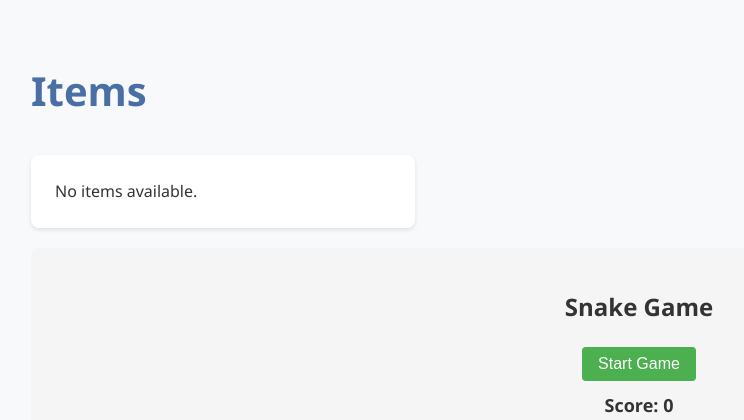
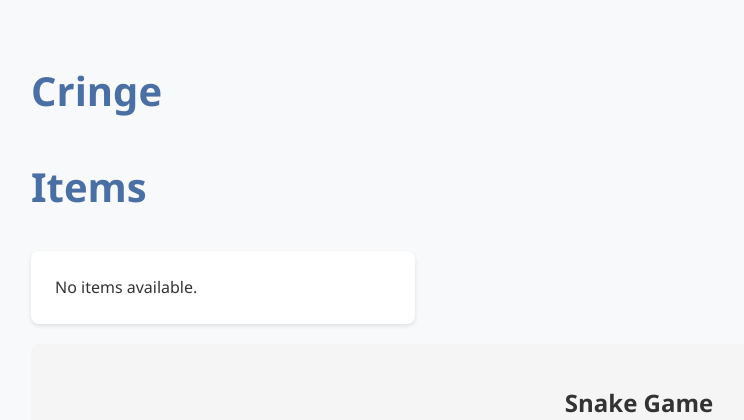
Before and after one commit to Mobius55/Testing, a Django app: page / in a window 1280 px wide. Shown: the top 420 px of the page, without its empty margins (1-745 px from the left). Run offline with Django 5.2, Linux system fonts and the light colour scheme; data that the repository does not hold is empty.

Commit message:
cringe commit

```diff
--- a/myproject/myapp/templates/myapp/item_list.html
+++ b/myproject/myapp/templates/myapp/item_list.html
@@ -7,6 +7,7 @@
 </head>
 <body>
     <div class="container">
+        <h1>Cringe</h1>
         <h1>Items</h1>
         <ul class="item-list">
             {% for item in items %}
```
